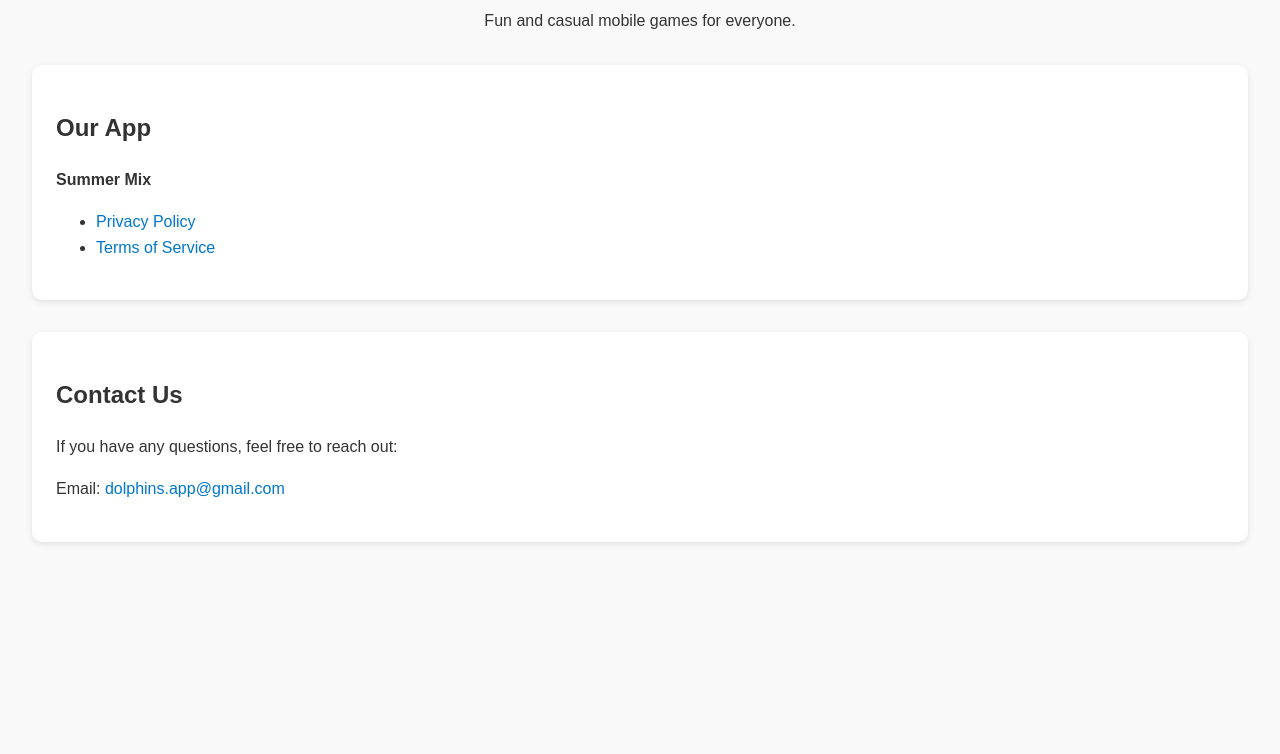
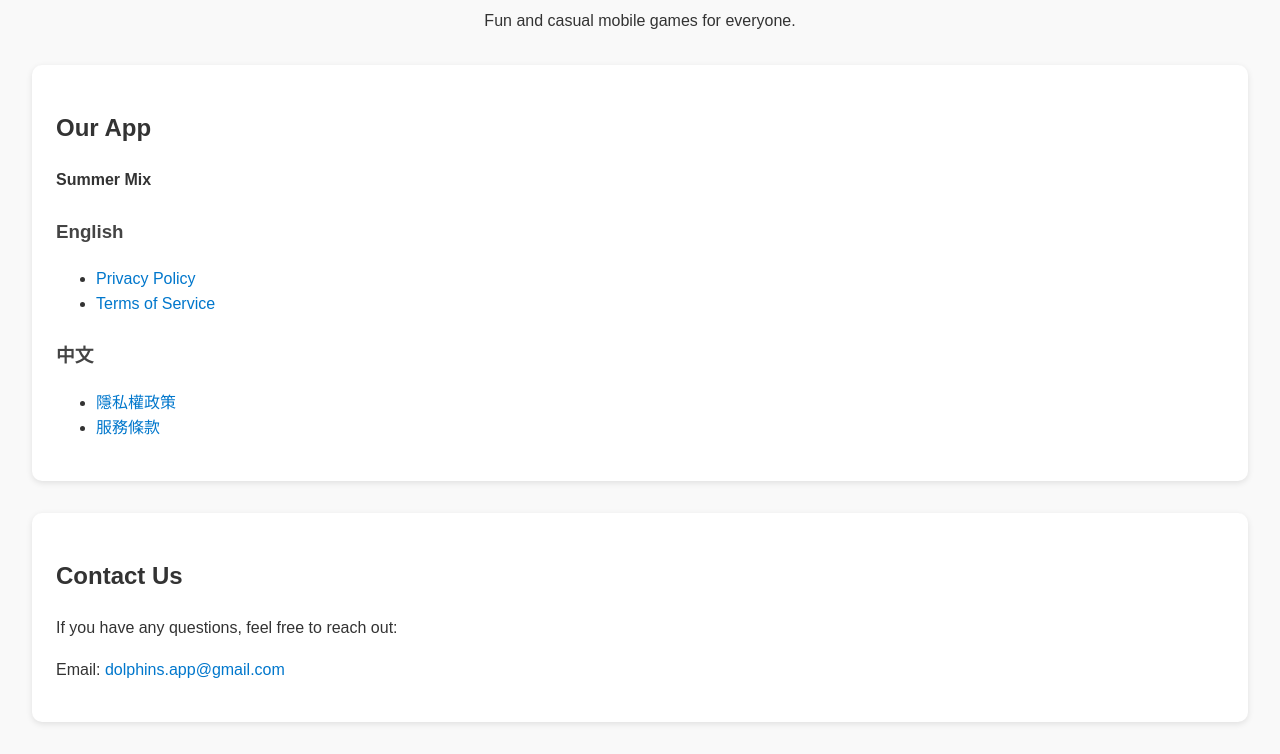
Before and after one commit to dollfins-studio/dollfins-studio.github.io, a plain HTML site: page index.html in a window 1280 px wide. Shown: the part 97-851 px from the top of the page. Before the commit the page ends 800 px from the top, so only its background shows below. Drawn offline with Linux system fonts and the light colour scheme.

Commit message:
Update index.html

```diff
--- a/index.html
+++ b/index.html
@@ -33,6 +33,10 @@
       box-shadow: 0 2px 6px rgba(0,0,0,0.1);
       margin-bottom: 2rem;
     }
+    h3 {
+      margin-top: 1.5rem;
+      color: #444;
+    }
   </style>
 </head>
 <body>
@@ -44,9 +48,15 @@
   <section class="card">
     <h2>Our App</h2>
     <p><strong>Summer Mix</strong></p>
+    <h3>English</h3>
     <ul>
-      <li><a href="privacy-policy.html">Privacy Policy</a></li>
-      <li><a href="terms-of-service.html">Terms of Service</a></li>
+      <li><a href="app-policies/privacy-policy.html">Privacy Policy</a></li>
+      <li><a href="app-policies/terms-of-service.html">Terms of Service</a></li>
+    </ul>
+    <h3>中文</h3>
+    <ul>
+      <li><a href="app-policies/privacy-policy-zh.html">隱私權政策</a></li>
+      <li><a href="app-policies/terms-of-service-zh.html">服務條款</a></li>
     </ul>
   </section>
 
```
